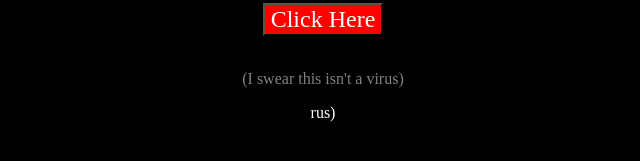
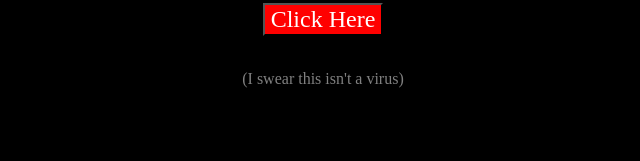
Before and after one commit to Purplemilk0/ugunmissme, a plain HTML site: page index.html in a window 1280 px wide. Shown: the part 197-358 px from the top of the page, 317-957 px from the left. Drawn offline with Linux system fonts and the light colour scheme.

Commit message:
Add files via upload

```diff
--- a/index.html
+++ b/index.html
@@ -18,5 +18,4 @@
 		<br>
 			<p class="p3"> (I swear this isn't a virus) </p>
 </body>
-rus) </p>
-</body>
+</html>
```
